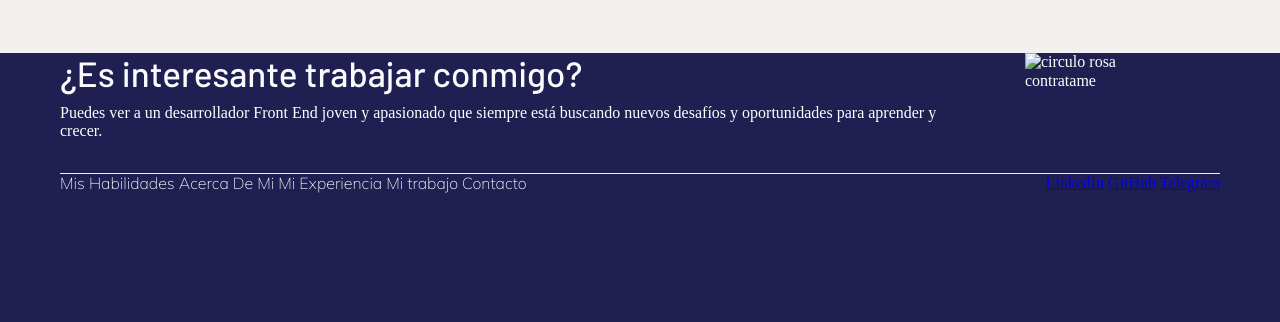
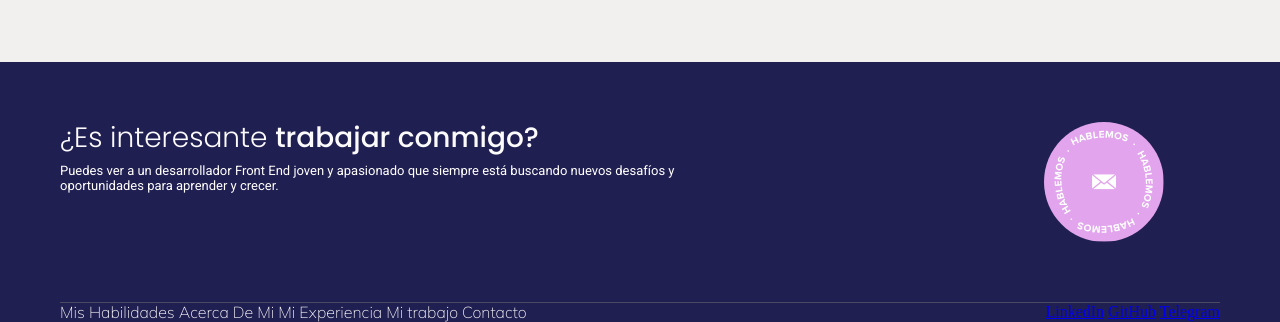
Before and after one commit to LudmilaBerto/P-gina-Tipo-Portfolio, a plain HTML site: page index.html in a window 1280 px wide. Shown: the part 3034-3356 px from the top of the page. Before the commit the page ends 3228 px from the top, so only its background shows below. Drawn offline with nearby package versions, Linux system fonts and the light colour scheme.

Commit message:
Termine de estilar la primera seccion del footer, agregue una imagen svg y apliqué una fuente, tamaño y color a los textos

```diff
--- a/css/style.css
+++ b/css/style.css
@@ -25,7 +25,7 @@ header{
     align-items: center;
     border-bottom:solid  #fbfafc 1px ;
     margin: 0 60px;
-    border-bottom: solid #6a686d94 0.5px;
+    border-bottom: solid #6a686d94 1px;
 }
 .logo-menu{
     display: flex;
@@ -622,8 +622,29 @@ h2{
     display: flex;
     flex-direction: row;
     justify-content: space-between;
-    border-bottom: solid #f2f0ef 1px;
+    border-bottom: solid #6a686d94  1px;
+    padding: 60px 0px ;
 }
+.contenedor-h2-p-footer{
+    flex-basis: 60%;
+}
+
+.contenedor-h2-p-footer h2{
+    font-family: "Poppins", sans-serif;
+    font-weight: 300;
+    font-size: 28px;
+}
+.contenedor-h2-p-footer p{
+    font-family: "Roboto", sans-serif;
+    font-weight: 400px;
+    font-size: 13px;
+}
+.circulo-rosa-hablemos{
+    height: 120px;
+    width: 120px;
+    flex-basis: 20%;
+}
+
 
 .Footer-Section-Dos{
     display: flex;
--- a/index.html
+++ b/index.html
@@ -290,7 +290,7 @@
                 <!-- PROYECTO CUATRO -->
                 <div class="Contenedor-ImagenYLink-Proyecto-A">
 
-                    <img src="img/Imagen Proyecto Cuatro.png" alt="imagen de un componente" class="proyectos-1">
+                    <a href="https://ludmilaberto.github.io/ProyectoCuatro/" target="_blank"><img src="img/Imagen Proyecto Cuatro.png" alt="imagen de un componente" class="proyectos-1"></a>
 
 
                     <a href="https://github.com/LudmilaBerto/ProyectoCuatro" target="_blank" class="link-proyecto-github">github</a>
@@ -308,7 +308,7 @@
 
                 <div class="Contenedor-ImagenYLink-Proyecto-A">
 
-                    <img src="img/Imagen Proyecto 3.2.png" alt="" class="proyectos-2">
+                    <a href="https://ludmilaberto.github.io/image-based-web-project-2/" target="_blank"><img src="img/Imagen Proyecto 3.2.png" alt="" class="proyectos-2"></a>
 
                     <a href="https://github.com/LudmilaBerto/image-based-web-project-2" target="_blank" class="link-proyecto-github">github</a>
 
@@ -326,7 +326,7 @@
 
                 <div class="Contenedor-ImagenYLink-Proyecto-B">
 
-                    <img src="img/Imagen Proyecto 3.1.png" alt="" class="proyectos-2">
+                    <a href="https://ludmilaberto.github.io/image-based-web-project/" target="_blank"><img src="img/Imagen Proyecto 3.1.png" alt="" class="proyectos-2"></a>
 
                     <a href="https://github.com/LudmilaBerto/image-based-web-project" target="_blank" class="link-proyecto-github">github</a>
 
@@ -343,7 +343,7 @@
                 <!-- PROYECTO DOS  -->
                 <div class="Contenedor-ImagenYLink-Proyecto-B">
 
-                    <img src="img/Imagen Proyecto Dos.png" alt="" class="proyectos-1">
+                    <a href="#" target="_blank"><img src="img/Imagen Proyecto Dos.png" alt="" class="proyectos-1"></a>
 
                     <a href="https://github.com/LudmilaBerto/ProyectoDos" target="_blank" class="link-proyecto-github">github</a>
 
@@ -375,12 +375,12 @@
         <section class="Footer-Section-Uno">
 
             <div class="contenedor-h2-p-footer">
-                <h2>¿Es interesante <span>trabajar conmigo?</span></h2>
+                <h2>¿Es interesante <span class="LetraNegrita">trabajar conmigo?</span></h2>
 
                 <p>Puedes ver a un desarrollador Front End joven y apasionado que siempre está buscando nuevos desafíos y oportunidades para aprender y crecer.</p>
             </div>
 
-            <img src="img/Circulo Rosa.png" alt="circulo rosa contratame" class="circulo-rosa">
+            <img src="img/Circulo Rosa Hablemos.svg" alt="circulo rosa contratame" class="circulo-rosa-hablemos">
 
 
         </section>
```
Also changed, not shown: img/Circulo Rosa Hablemos.svg (added).
